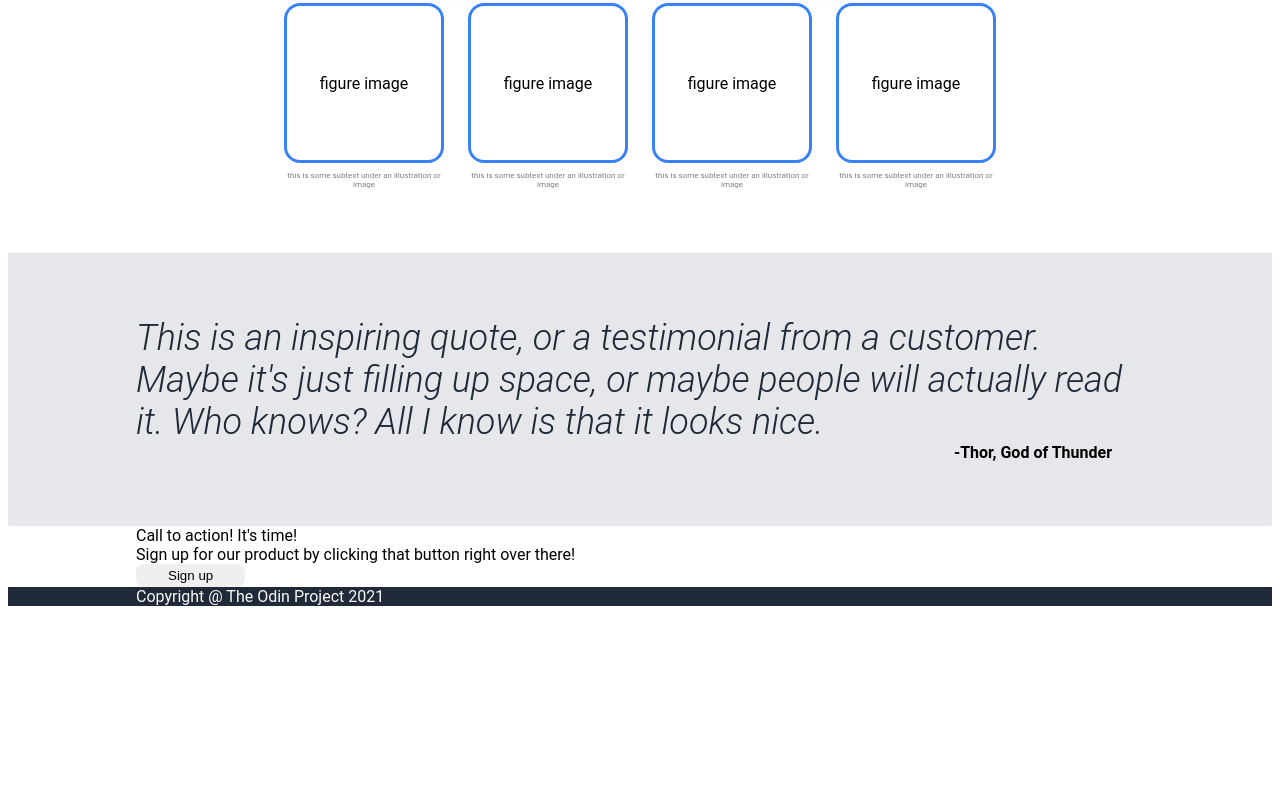
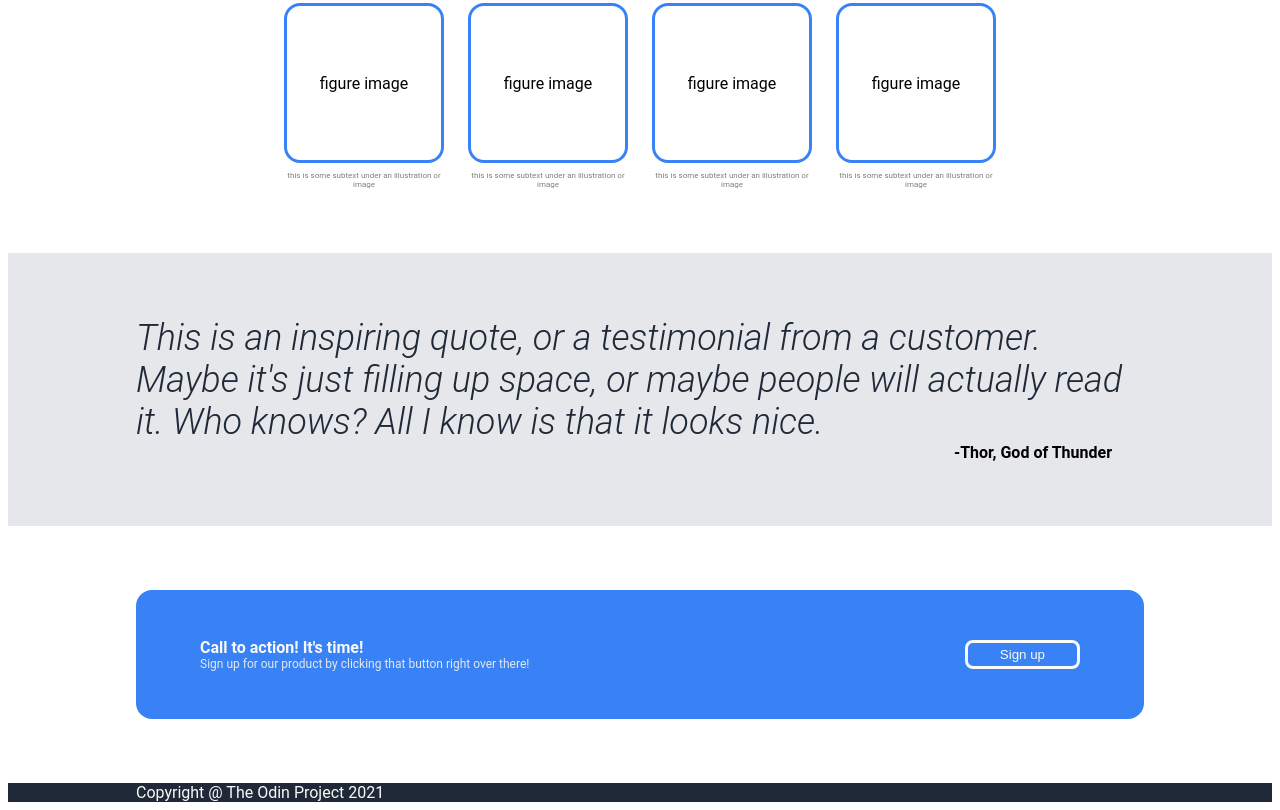
Before and after one commit to ShaunJX/landing-page, a plain HTML site: page index.html in a window 1280 px wide. Shown: the part 532-1342 px from the top of the page. Before the commit the page ends 1146 px from the top, so only its background shows below. Drawn offline with Linux system fonts and the light colour scheme.

Commit message:
Fit styling of section four to reference

```diff
--- a/styles.css
+++ b/styles.css
@@ -145,3 +145,37 @@ button {
     font-weight: 700;
     padding-right: 32px;
 }
+
+.section-four {
+    padding-top: 4em;
+    padding-bottom: 4em;
+}
+
+.section-four .blue-container {
+    background-color: #3882F6;
+    padding: 48px 4em;
+    border-radius: 16px;
+    display: flex;
+    justify-content: space-between;
+    align-items: center;
+}
+
+.section-four .text,
+.section-four .subtext{
+    color: #f9faf8;
+}
+
+.section-four .text {
+    font-weight: 700;
+}
+
+.section-four .subtext {
+    color: #e5e7eb;
+    font-size: 12px;
+}
+
+.section-four button {
+    border: 3px solid #f9faf8;
+    color: #f9faf8;
+    background-color: #3882F6;
+}
```
